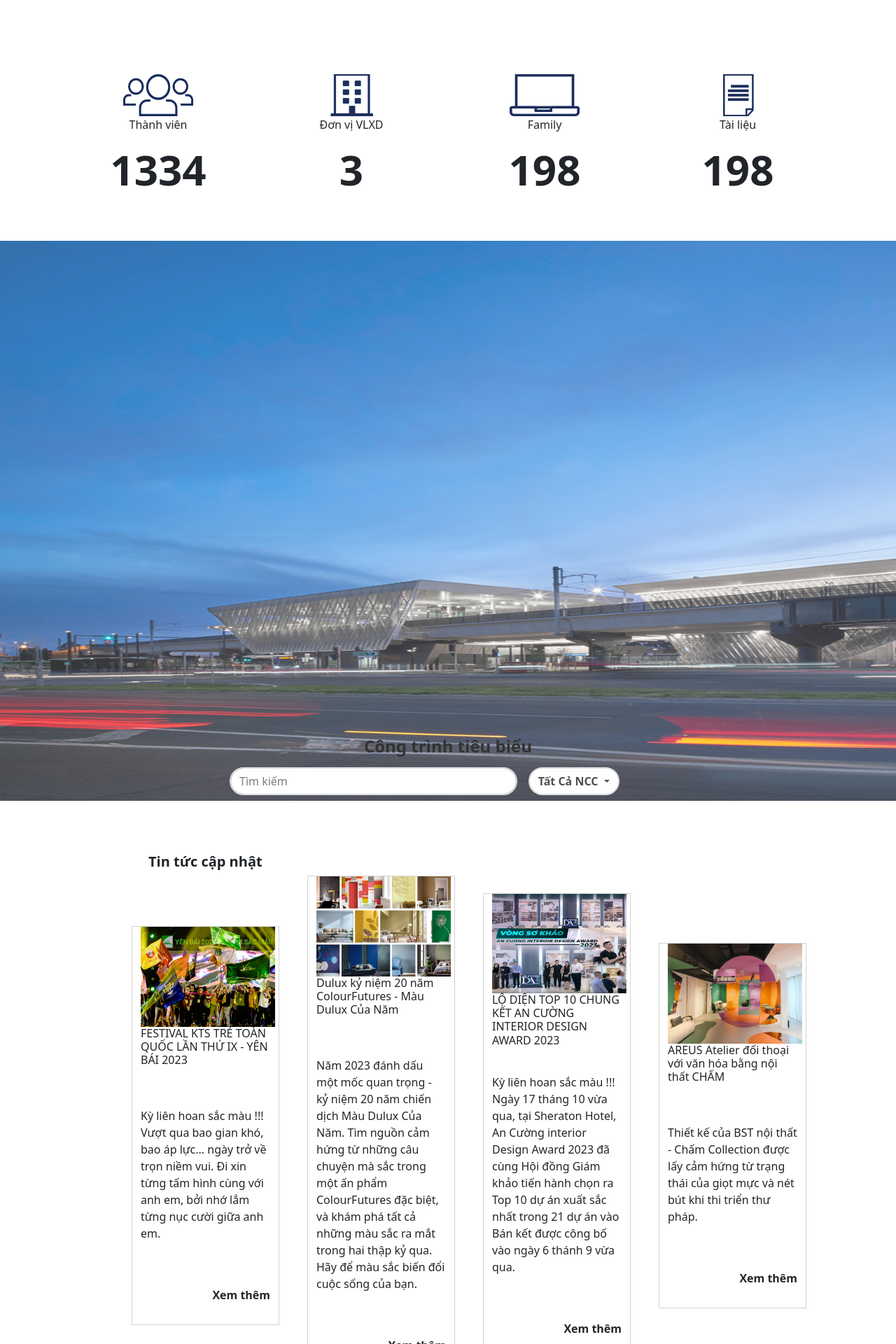
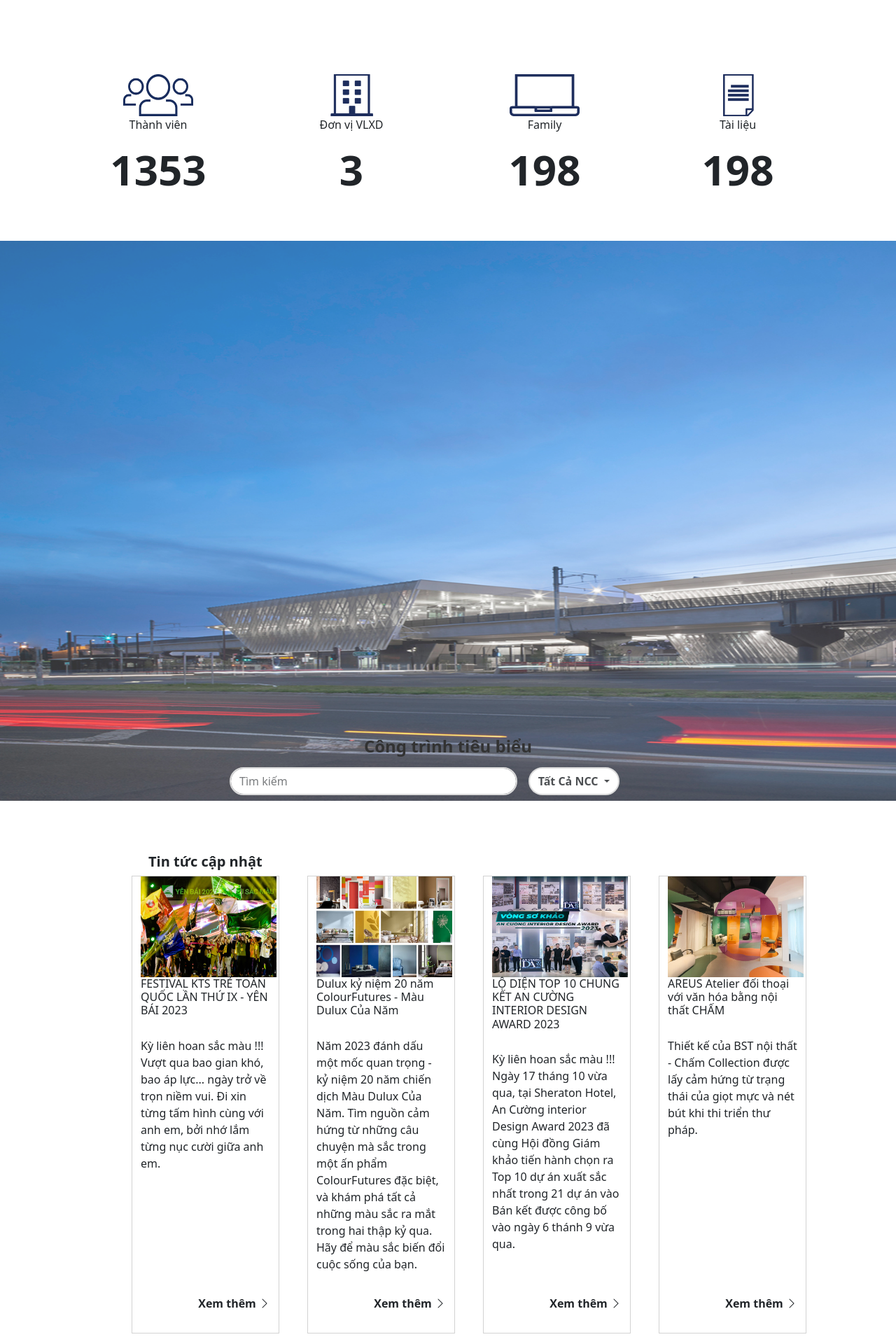
Before and after one commit to lvthanhpni/Vinh_TT102024, a Django app: page /EOB/ in a window 1280 px wide. Shown: the part 1760-3680 px from the top of the page at 70% size. Run offline with Django 4.2, Linux system fonts and the light colour scheme; some libraries are stand-ins or nearby versions.

Commit message:
Chỉnh sửa UI Homepage

```diff
--- a/Website/EOB/templates/Footer.html
+++ b/Website/EOB/templates/Footer.html
@@ -4,7 +4,7 @@
 {% block main-content %}
 <!-- Footer -->
 
-<div class="row mt-5 p-4 bg-dark text-white text-left">
+<div class="row p-4 bg-dark text-white text-left">
     <div class="col-sm-4 p-2">
       <h5>CÔNG TY CỔ PHẦN ERA OF BIMB (EOB)</h5>
       <div> <i class="bi bi-geo-alt"></i> Tầng 4 62A Huỳnh Mẫn Đạt, Phường 19, Quận Bình Thạnh, Tp.Hồ Chí Minh, Việt Nam</div>
--- a/Website/EOB/templates/Header.html
+++ b/Website/EOB/templates/Header.html
@@ -47,7 +47,7 @@
 
   <div class="row bg-white text-dark align-items-center" style="display: flex; justify-content: space-between;">
     <div class="white_nav col-sm-1 p-4">
-        <img src="{% static 'Resources/Logo.png' %}" alt="Logo" width="120" height="60">
+        <a href = "/EOB/" > <img src="{% static 'Resources/Logo.png' %}" alt="Logo" width="120" height="60">   </a>
     </div>
 
     <div class="lib_model res_remove col-sm-2 p-4 dropdown" style="text-align: right">
@@ -62,8 +62,14 @@
     </div>
 
     <form class="white_nav col-sm-3 p-4" style="margin-left: auto;">
-        <input class="form-control me-2" type="text" placeholder="Tìm kiếm" style="border-radius: 25px; border: 2px solid lightgray;">
-    </form>
+    <div class="input-group">
+        <input class="form-control" type="text" placeholder="Tìm kiếm" style="border-radius: 25px 0 0 25px; border: 2px solid lightgray;">
+        <span class="input-group-text" style="border-radius: 0 25px 25px 0; border: 2px solid lightgray;">
+            <i class="bi bi-search"></i>
+        </span>
+    </div>
+</form>
+
   </div>
 
 </nav>
--- a/Website/EOB/templates/Homepage.html
+++ b/Website/EOB/templates/Homepage.html
@@ -24,13 +24,17 @@
         <div class="carousel-item  ">
           <div class="container mt-3 text-center" >
             <img src="{% static 'Resources/Star.png'  %}" alt="Star" class="mx-auto d-block" style="width:60%; max-width:100%;">
-            <button type =button class="btn btn-primary" > Đăng ký </button>
+            <button type =button class="btn btn-primary" >
+              <a href = "/EOB/Member" style="color:white;"> Đăng ký  </a>
+            </button>
           </div>
         </div>
         <div class="carousel-item">
           <div class="container mt-3 text-center" >
             <img src="{% static 'Resources/Product.png'  %}" alt="Product" class="mx-auto d-block" style="width:60%; max-width:100%;">
-            <button type =button class="btn btn-primary" > Đăng ký VLXD</button>
+            <button type =button class="btn btn-primary" >
+              <a href = "/EOB/VLXD" style="color:white;"> Đăng ký  </a>
+            </button>
           </div>
         </div>
       </div>
@@ -121,7 +125,7 @@
     <div class="col-sm-3 p-2">
       <img src="{% static 'Resources/Member.png'  %}" alt="Member" width="100" height="60">
       <p>Thành viên</p>
-      <h1 style="font-size:60px" > <b>1334</b></h1>
+      <h1 style="font-size:60px" > <b>1353</b></h1>
     </div>
 
     <div class="col-sm-3 p-2">
@@ -183,63 +187,59 @@
 
 
 <!-- Tin tức -->
-<div class=" res_new container-fluid align-items-center" style="padding-left: 200px; padding-right: 100px; padding-top: 75px;">
-
-  <div class="row col d-flex justify-content-center align-items-center" style="padding-bottom:50px;">
-    <div class ="row">
-     <h5> <b> Tin tức cập nhật </b> </h5>
+<div class="res_new container-fluid align-items-center" style="padding-left: 200px; padding-right: 100px; padding-top: 75px;">
+  <div class="row d-flex justify-content-center align-items-stretch" style="padding-bottom: 50px;">
+      <div class="row">
+          <h5><b>Tin tức cập nhật</b></h5>
       </div>
       <!-- Tin tức đầu tiên -->
-    <div class="col " style="border:1px solid lightgray; width:300px; padding-bottom: 30px; margin-right: 40px; float: left;">
-        <div>  <img src="{% static 'Resources/Festival.jpg'  %}" alt="Fes" width="104%" height="75%"></div>
+      <div class="col d-flex flex-column" style="border: 1px solid lightgray; width: 300px; padding-bottom: 30px; margin-right: 40px;">
+          <div>
+              <img src="{% static 'Resources/Festival.jpg' %}" alt="Fes" style="width: 105%; height: auto;">
+          </div>
+          <h6 class="text-left" style="padding-bottom: 20px;">FESTIVAL KTS TRẺ TOÀN QUỐC LẦN THỨ IX - YÊN BÁI 2023</h6>
+          <p class="text-justify flex-grow-1">Kỳ liên hoan sắc màu !!! <br> Vượt qua bao gian khó, bao áp lực... ngày trở về trọn niềm vui. Đi xin từng tấm hình cùng với anh em, bởi nhớ lắm từng nục cười giữa anh em.</p>
+          <div class="mt-auto pt-3 text-right">
+            <span style="float: right;"><b>Xem thêm <i class="bi bi-chevron-right"></i> </b></span>
+          </div>
 
-        <h6 class = text-left style="padding-bottom:50px;">  FESTIVAL KTS TRẺ TOÀN QUỐC LẦN THỨ IX - YÊN BÁI 2023 </h6>
-        <p class = text-justify> Kỳ liên hoan sắc màu !!! <br>
-            Vượt qua bao gian khó, bao áp lực... ngày trở về trọn niềm vui.
-            Đi xin từng tấm hình cùng với anh em, bởi nhớ lắm từng nục cười giữa anh em.
-        </p>
-        <div class="pt-5">
-          <span style= "float:right;"> <b>Xem thêm</b> </span>
-        </div>
       </div>
       <!-- Tin tức thứ 2 -->
-    <div class="col" style="border:1px solid lightgray; width: 300px; padding-bottom: 30px; margin-right: 40px; float: left;">
-      <div>  <img src="{% static 'Resources/Color.jpg'  %}" alt="Color" width="104%" height="75%"></div>
+      <div class="col d-flex flex-column" style="border: 1px solid lightgray; width: 300px; padding-bottom: 30px; margin-right: 40px;">
+          <div>
+              <img src="{% static 'Resources/Color.jpg' %}" alt="Color" style="width: 105%; height: auto;">
+          </div>
+          <h6 class="text-left" style="padding-bottom: 20px;">Dulux kỷ niệm 20 năm ColourFutures - Màu Dulux Của Năm</h6>
+          <p class="text-justify flex-grow-1">Năm 2023 đánh dấu một mốc quan trọng - kỷ niệm 20 năm chiến dịch Màu Dulux Của Năm. Tìm nguồn cảm hứng từ những câu chuyện mà sắc trong một ấn phẩm ColourFutures đặc biệt, và khám phá tất cả những màu sắc ra mắt trong hai thập kỷ qua. Hãy để màu sắc biến đổi cuộc sống của bạn.</p>
+          <div class="mt-auto pt-3 text-right">
+            <span style="float: right;"><b>Xem thêm <i class="bi bi-chevron-right"></i> </b></span>
+          </div>
 
-        <h6 class = text-left style="padding-bottom:50px;">  Dulux kỷ niệm 20 năm ColourFutures - Màu Dulux Của Năm </h6>
-        <p class = text-justify> Năm 2023 đánh dấu một mốc quan trọng - kỷ niệm 20 năm chiến dịch Màu Dulux Của Năm.
-            Tìm nguồn cảm hứng từ những câu chuyện mà sắc trong một ấn phẩm ColourFutures đặc biệt, và khám phá tất cả những màu sắc ra mắt trong hai thập kỷ qua.
-            Hãy để màu sắc biến đổi cuộc sống của bạn.
-        </p>
-        <div class="pt-5">
-        <span style= "float:right;"> <b>Xem thêm</b> </span>
-        </div>
       </div>
       <!-- Tin tức thứ 3 -->
-    <div class="col" style="border:1px solid lightgray; width: 300px; padding-bottom: 30px; margin-right: 40px; float: left;">
-      <div>  <img src="{% static 'Resources/Top10.jpg'  %}" alt="Top10" width="104%" height="75%"></div>
-
-        <h6 class = text-left style="padding-bottom:30px;">  LỘ DIỆN TOP 10 CHUNG KẾT AN CƯỜNG INTERIOR DESIGN AWARD 2023 </h6>
-        <p class = text-justify> Kỳ liên hoan sắc màu !!! <br>
-            Ngày 17 tháng 10 vừa qua, tại Sheraton Hotel, An Cường interior Design Award 2023
-            đã cùng Hội đồng Giám khảo tiến hành chọn ra Top 10 dự án xuất sắc nhất trong 21 dự án vào Bán kết được công bố vào ngày 6 thánh 9 vừa qua.
-        </p>
-        <div class="pt-5">
-          <span style= "float:right;"> <b>Xem thêm</b> </span>
+      <div class="col d-flex flex-column" style="border: 1px solid lightgray; width: 300px; padding-bottom: 30px; margin-right: 40px;">
+          <div>
+              <img src="{% static 'Resources/Top10.jpg' %}" alt="Top10" style="width: 105%; height: auto;">
+          </div>
+          <h6 class="text-left" style="padding-bottom: 20px;">LỘ DIỆN TOP 10 CHUNG KẾT AN CƯỜNG INTERIOR DESIGN AWARD 2023</h6>
+          <p class="text-justify flex-grow-1">Kỳ liên hoan sắc màu !!! <br> Ngày 17 tháng 10 vừa qua, tại Sheraton Hotel, An Cường interior Design Award 2023 đã cùng Hội đồng Giám khảo tiến hành chọn ra Top 10 dự án xuất sắc nhất trong 21 dự án vào Bán kết được công bố vào ngày 6 thánh 9 vừa qua.</p>
+          <div class="mt-auto pt-3 text-right">
+            <span style="float: right;"><b>Xem thêm <i class="bi bi-chevron-right"></i> </b></span>
           </div>
       </div>
       <!-- Tin tức thứ 4 -->
-    <div class="col" style="border:1px solid lightgray; width: 300px; padding-bottom: 30px; margin-right: 40px; float: left;">
-      <div>  <img src="{% static 'Resources/Areus.jpg'  %}" alt="Areus" width="104%" height="75%"></div>
-
-        <h6 class = text-left style="padding-bottom:50px;">  AREUS Atelier đối thoại với văn hóa bằng nội thất CHẤM </h6>
-        <p class = text-justify> Thiết kế của BST nội thất - Chấm Collection được lấy cảm hứng từ trạng thái của giọt mực và nét bút khi thi triển thư pháp. </p>
-        <div class="pt-5">
-          <span style= "float:right;"> <b>Xem thêm</b> </span>
+      <div class="col d-flex flex-column" style="border: 1px solid lightgray; width: 300px; padding-bottom: 30px; margin-right: 40px;">
+          <div>
+              <img src="{% static 'Resources/Areus.jpg' %}" alt="Areus" style="width: 105%; height: auto;">
+          </div>
+          <h6 class="text-left" style="padding-bottom: 20px;">AREUS Atelier đối thoại với văn hóa bằng nội thất CHẤM</h6>
+          <p class="text-justify flex-grow-1">Thiết kế của BST nội thất - Chấm Collection được lấy cảm hứng từ trạng thái của giọt mực và nét bút khi thi triển thư pháp.</p>
+          <div class="mt-auto pt-3 text-right">
+            <span style="float: right;"><b>Xem thêm <i class="bi bi-chevron-right"></i></b></span>
+          </div>
+      </div>
   </div>
 </div>
 
-  </div>
-</div>
 
 {%endblock main-content%}
--- a/Website/EOB/templates/Signup_VLXD.html
+++ b/Website/EOB/templates/Signup_VLXD.html
@@ -10,8 +10,8 @@
                 <div class="col-lg-12 col-xl-11 my-5">
                   <div class="card text-black" style="border-radius: 25px;">
                     <div class="card-body ">
-                      <div class="row justify-content-center">
-                        <div class="col-md-10 col-lg-6 col-xl-5 order-2 order-lg-1">
+                      <div class="row justify-content-between px-2">
+                        <div class="col-md-10 col-lg-6 col-xl-5 order-1 order-lg-2">
 
                           <p class="text-center h3 fw-bold mb-5 mx-1 mx-md-4 mt-4">VLXD ĐĂNG KÝ</p>
 
@@ -72,7 +72,7 @@
 
                         </div>
 
-                        <div class="col-md-10 col-lg-6 col-xl-7 order-1 order-lg-2">
+                        <div class="col-md-10 col-lg-5 col-xl-6 order-1 order-lg-2">
                           <div class="row pt-4">
                               <img src="{% static 'Resources/Logo.png' %}" class="img-fluid" alt="Logo" style="width:35%;">
                           </div>
--- a/Website/EOB/templates/base.html
+++ b/Website/EOB/templates/base.html
@@ -31,9 +31,7 @@
       opacity:0.7;
     }
 
-    *{
-      box-sizing:border-box;
-    }
+
     .sticky-nav {
       position: -webkit-sticky; /* For Safari */
       position: sticky;
```
Also changed, not shown: Website/EOB/templates/Signup_mem.html (+5 -6 lines). Lines whose indentation alone changed are shown as unchanged.
